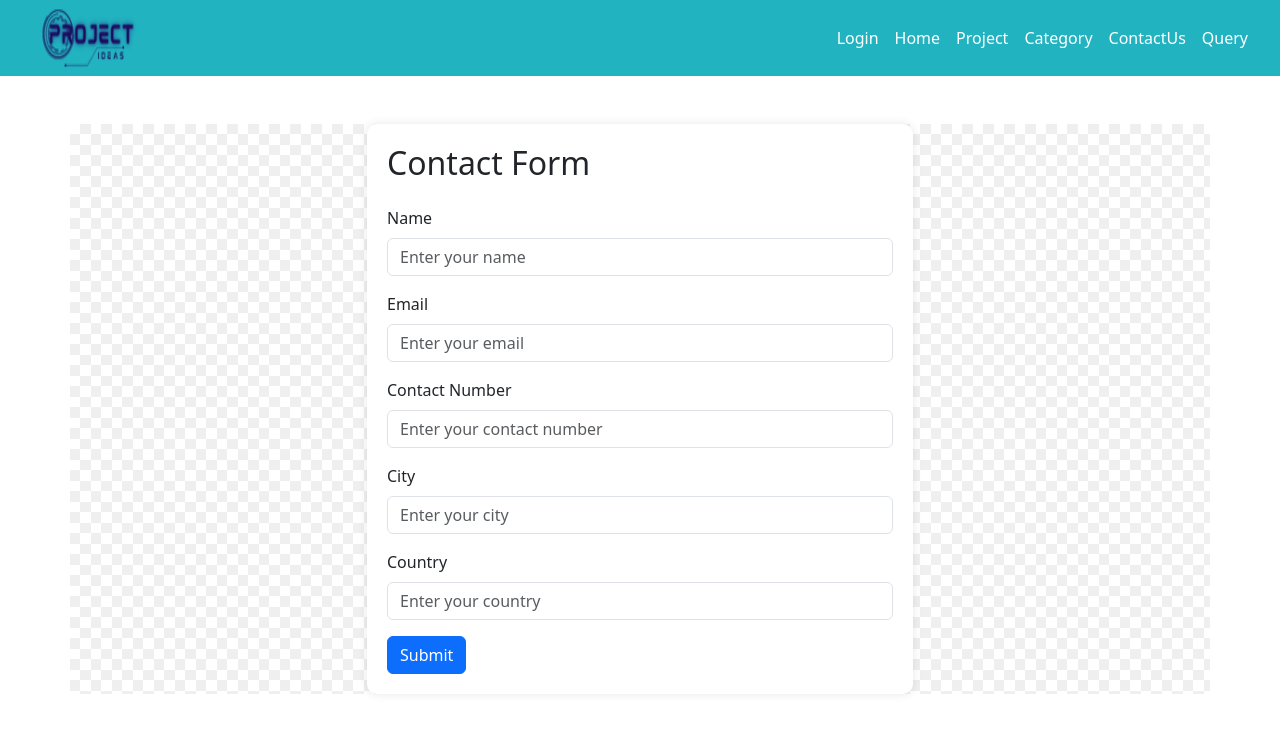
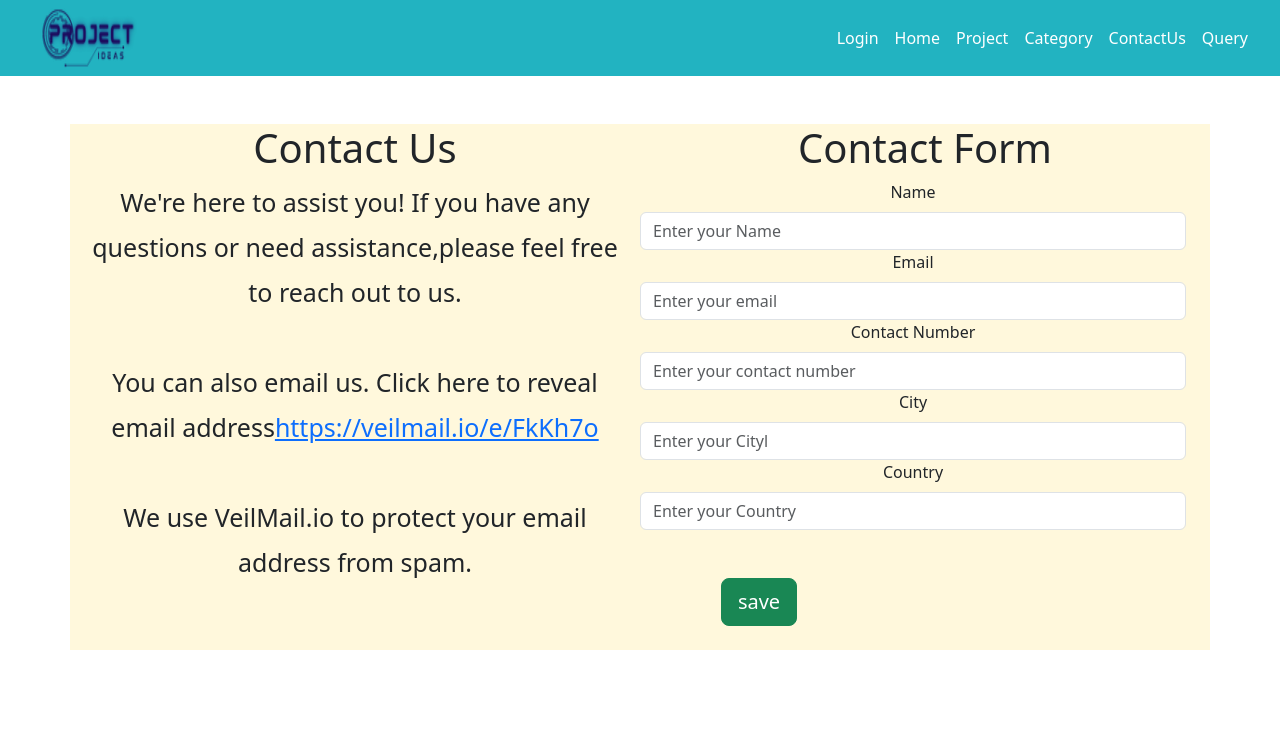
Before and after one commit to voidChetan/min_project_website_react, a React (Create React App) app: page /ContactUs in a window 1280 px wide. Shown: the top 732 px of the page. Built offline with nearby package versions, Linux system fonts and the light colour scheme.

Commit message:
contactus

```diff
--- a/src/assets/CSS/ContactUs.css
+++ b/src/assets/CSS/ContactUs.css
@@ -1,14 +1,5 @@
-.container {
-   /* Light gray background color */
-     background-color: #fff;
-    background-image: linear-gradient(45deg,#efefef 25%,rgba(239,239,239,0) 25%,rgba(239,239,239,0) 75%,#efefef 75%,#efefef),linear-gradient(45deg,#efefef 25%,rgba(239,239,239,0) 25%,rgba(239,239,239,0) 75%,#efefef 75%,#efefef);
-    background-position: 0 0,10px 10px;
-    background-size: 21px 21px;
+/* .contact {
+  background: #55ffe5;
+  font-size: 14px;
 
-  }
-  .form-container {
-    background-color: #ffffff; /* White background for the form container */
-    padding: 20px;
-    border-radius: 10px;
-    box-shadow: 0px 0px 10px rgba(0, 0, 0, 0.1);
-  }
+  } */
--- a/src/pages/ContactUs.js
+++ b/src/pages/ContactUs.js
@@ -1,9 +1,8 @@
-import React, { useState,  } from 'react';
+import { useState } from 'react';
+
 import { AddQuries } from '../services/QueryService'
-import '../assets/CSS/ContactUs.css'
-// import JoditEditor from 'jodit-react';
 
-const ContactUs = ({ placeholder }) => {
+const ContactUs = () => {
     let [QueriesObj, setQueriesObj] = useState({
         "queryId": 0,
         "name": "",
@@ -49,68 +48,55 @@ const ContactUs = ({ placeholder }) => {
     }
 
     return (
-        <div>
+        <div className="container mt-5 d-flex " style={{ backgroundColor: '	#fff8dc' }}>
+            <div className='row'>
+                <div className='col-6  text-center' >
+                    <h1>Contact Us</h1>
+                    <p style={{fontWeight:'70px' ,fontSize:'25px',lineHeight:'45px'}}>We're here to assist you! If you have
+                    any questions or need assistance,please feel free to reach out to us.<br></br><br></br>
+                        You can also email us. Click here  to reveal email address
+                        <a href="https://veilmail.io/e/FkKh7o">https://veilmail.io/e/FkKh7o</a> <br></br><br></br>
+                        We use VeilMail.io to protect your email address from spam.</p>
+                </div>
+                <div className='col-6 text-center' >
+                    <h1>Contact Form</h1>
+                    <div className='row pe-4'>
+                        {/* <div className='col-4'> */}
+                        <label for="name" class="form-label">Name</label>
+                        <input type="email" class="form-control" id="email" value={QueriesObj.name} onChange={(event) => { Onchangehandle(event, 'name') }}placeholder="Enter your Name" />
 
-            <div class="container mt-5">
-                <div class="row justify-content-center">
-                    <div class="col-md-6">
-                        <div class="form-container">
-                            <h2 class="mb-4">Contact Form</h2>
-                            <form>
-                                <div class="mb-3">
-                                    <label for="name" class="form-label">Name</label>
-                                    <input type="text" class="form-control" id="name" value={QueriesObj.name} onChange={(event) => { Onchangehandle(event, 'name') }} placeholder="Enter your name" />
-                                    <div className='text-danger'>
-                                        {
-                                            isFormSubmitted && QueriesObj.name == '' && <span> Name is Required.</span>
-                                        }
-                                    </div>
-                                </div>
-                                <div class="mb-3">
-                                    <label for="email" class="form-label">Email</label>
-                                    <input type="email" class="form-control" id="email" value={QueriesObj.emialId} onChange={(event) => { Onchangehandle(event, 'emialId') }} placeholder="Enter your email" />
-                                    <div className='text-danger'>
-                                        {
-                                            isFormSubmitted && QueriesObj.emialId == '' && <span> EmialId is required.</span>
-                                        }
-                                    </div>
-                                </div>
-                                <div class="mb-3">
-                                    <label for="contact" class="form-label">Contact Number</label>
-                                    <input type="tel" class="form-control" id="contact" value={QueriesObj.contactNo} onChange={(event) => { Onchangehandle(event, 'contactNo') }} placeholder="Enter your contact number" />
-                                    <div className='text-danger'>
-                                        {
-                                            isFormSubmitted && QueriesObj.name == '' && <span>Contact No is Required.</span>
-                                        }
-                                    </div>
-                                </div>
-                                <div class="mb-3">
-                                    <label for="city" class="form-label">City</label>
-                                    <input type="text" class="form-control" id="city" value={QueriesObj.city} onChange={(event) => { Onchangehandle(event, 'city') }} placeholder="Enter your city" />
-                                    <div className='text-danger'>
-                                    {
-                                        isFormSubmitted && QueriesObj.city == '' && <span>City is Required.</span>
-                                    }
-                                    </div>
-                                </div>
-                                <div class="mb-3">
-                                    <label for="country" class="form-label">Country</label>
-                                    <input type="text" class="form-control" id="country" value={QueriesObj.country} onChange={(event) => { Onchangehandle(event, 'country') }} placeholder="Enter your country" />
-                                    <div className='text-danger'>
-                                    {
-                                        isFormSubmitted && QueriesObj.country == '' && <span>Country is Required.</span>
-                                    }
-                                    </div>
-                                </div>
-                                <button type="submit" class="btn btn-primary" onClick={addQueries}>Submit</button>
-                            </form>
+                        <label for="email" class="form-label">Email</label>
+                        <input type="email" class="form-control" id="email" value={QueriesObj.emialId} onChange={(event) => { Onchangehandle(event, 'emialId') }}placeholder="Enter your email" />
+
+                        <label for="email" class="form-label">Contact Number</label>
+                        <input type="email" class="form-control" id="email" value={QueriesObj.contactNo} onChange={(event) => { Onchangehandle(event, 'contactNo') }} placeholder="Enter your contact number" />
+
+                        <label for="email" class="form-label">City</label>
+                        <input type="email" class="form-control" id="email" value={QueriesObj.city} onChange={(event) => { Onchangehandle(event, 'city') }}placeholder="Enter your Cityl" />
+
+                        <label for="email" class="form-label">Country</label>
+                        <input type="email" class="form-control" id="email" value={QueriesObj.country} onChange={(event) => { Onchangehandle(event, 'country') }}placeholder="Enter your Country" />
+                    </div>
+                    <div className='row'>
+                        <div className='col-4 pt-4 m-4'>
+                            <button className='btn btn-lg btn-success' onClick={addQueries}>save</button>
                         </div>
+
                     </div>
+
+
                 </div>
+
             </div>
 
+        </div>
 
-        </div>
+        // </div>
+
+
+
+
+
 
     );
 };
```
